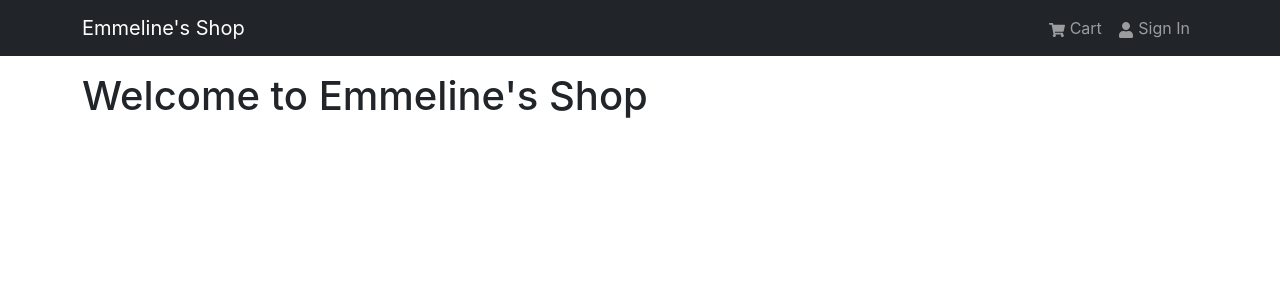
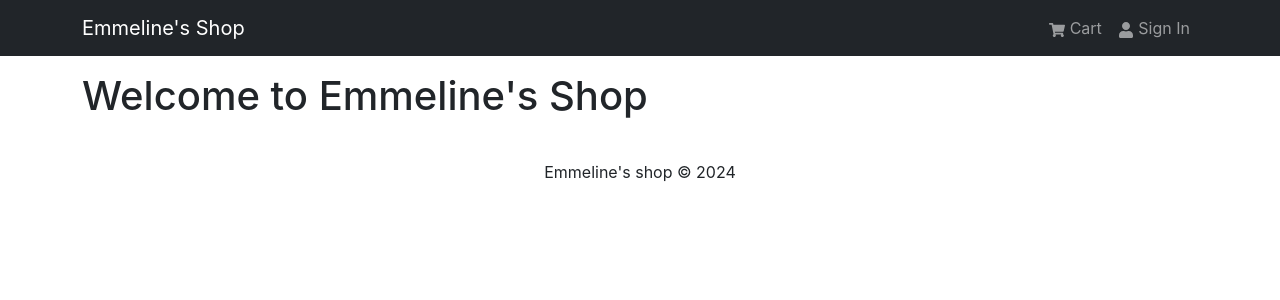
Before and after one commit to Emmeline1101/mern-ecommerce-platform, a React (Create React App) app in the folder frontend/: page / in a window 1280 px wide. Shown: the top 300 px of the page. Built offline with nearby package versions, Linux system fonts and the light colour scheme.

Commit message:
update footer

```diff
--- a/frontend/src/App.js
+++ b/frontend/src/App.js
@@ -1,7 +1,7 @@
-import React from 'react'
+import React from 'react';
 import Header from './components/header';
 import { Container } from "react-bootstrap";
-
+import Footer from './components/Footer';
 
 const App = () => {
   return (
@@ -12,6 +12,7 @@
         <h1>Welcome to Emmeline's Shop</h1>
         </Container>
       </main>
+      <Footer />
     </>
 
   );
--- /dev/null
+++ b/frontend/src/components/Footer.jsx
@@ -0,0 +1,18 @@
+import { Container, Row, Col } from 'react-bootstrap';
+
+const Footer = () => {
+  const currentYear = new Date().getFullYear();
+
+  return (
+    <footer>
+      <Container>
+        <Row>
+          <Col className='text-center py-3'>
+            <p>Emmeline's shop  © {currentYear}</p>
+          </Col>
+        </Row>
+      </Container>
+    </footer>
+  );
+};
+export default Footer;
--- a/frontend/src/components/header.jsx
+++ b/frontend/src/components/header.jsx
@@ -6,7 +6,7 @@
 
   return (
     <header>
-      <Navbar bg='dark' variant='dark' expand='lg' collapseOnSelect>
+      <Navbar bg='dark' variant='dark' expand='md' collapseOnSelect>
         <Container>
 
             <Navbar.Brand href="/">
```
Also changed, not shown: 1 other file (tests, documents, lock files or other folders).
